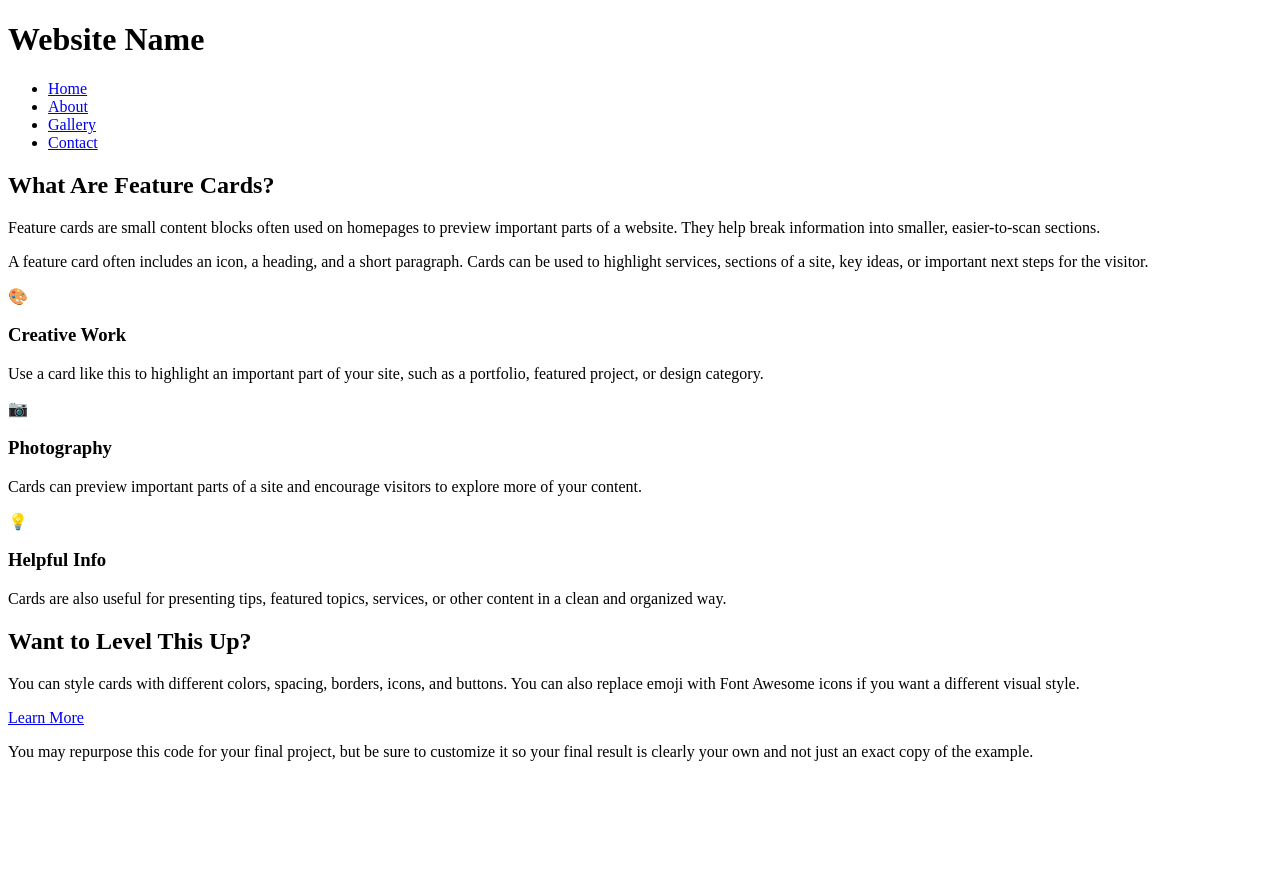
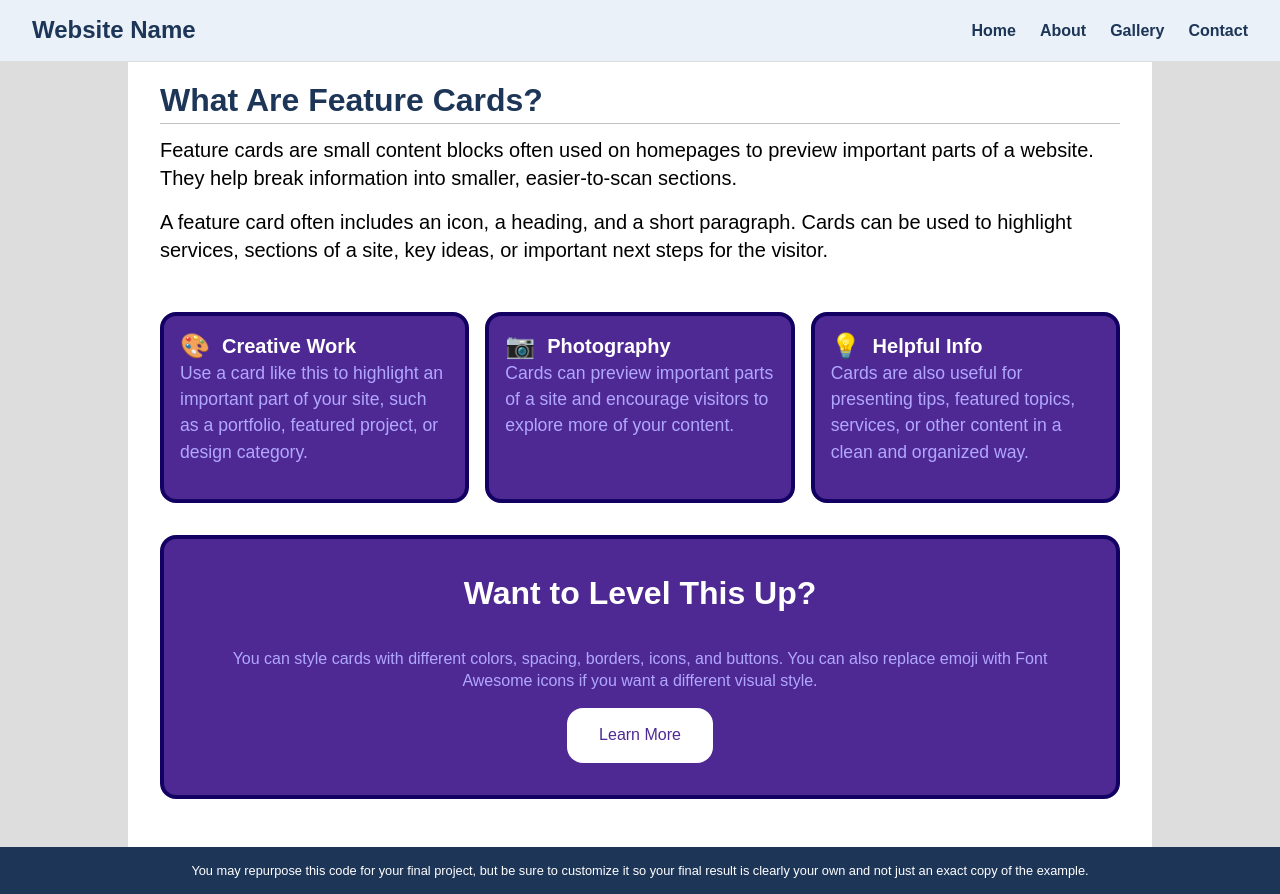
Before and after one commit to BK-0014/Cards, a plain HTML site: page index.html in a window 1280 px wide. Before the commit the page ends 800 px from the top, so only its background shows below. Drawn offline with Linux system fonts and the light colour scheme.

Commit message:
Added CSS

```diff
--- a/cards.css
+++ b/cards.css
@@ -72,31 +72,47 @@ main {
    ========================= */
 /* CSS Grid places the cards into columns */
 .card-grid {
-
+  display: grid;
+  grid-template-columns: 1fr 1fr 1fr;
+  gap: 1rem;
 }
 
 .card {
+  background-color: #4e2993;
+  border: 4px solid rgb(18, 0, 98);
+  border-radius: 1rem;
+  padding: 1rem;
 
+  display: flex;
+  flex-direction: column;
 
   /* keeps the cards consistent in height */
 
 }
 
 .card-title {
-
+ display: flex;
+ align-items: center;
+ gap: 0.75rem;
 }
 
 .card-icon {
    /* size of icons */
+   font-size: 150%;
+   line-height: 1;
+
 
 }
 
 .card h3 {
-
+  font-size: 125%;
+  color: #ffffff;
 }
 
 .card p {
-
+  font-size: 110%;
+  line-height: 1.5;
+  color: #b2a7ff;
 }
 
 
@@ -104,18 +120,31 @@ main {
 /* CALL TO ACTION SECTION
    ========================= */
 .cta-section {
-
+  background-color: #4e2993;
+  border: 4px solid rgb(18, 0, 98);
+  margin: 2rem 0;
+  padding: 2rem;
+  border-radius: 1rem;
+  text-align: center;
 }
 
 .cta-section h2 {
-
+  font-size: 200%;
+  margin-bottom: 2rem;
+  color: #ffffff;
 }
 
 .cta-section p {
-
+  color: #b2a7ff;
 }
 
 .cta-button {
+  display: inline-block;
+  background-color: #ffffff;
+  color: #4e2993;
+  text-decoration: none;
+  padding: 1rem 2rem;
+  border-radius: 1rem;
 
 }
 
@@ -143,13 +172,14 @@ footer p {
 
 /* RESPONSIVE MEDIA QUERIES
    ========================= */
-@media (max-width: ) {
+@media (width < 480px){
   header {
-
+    flex-direction: column;
+    align-items: center;
   }
 
   .card-grid {
-
+    grid-template-columns: 1fr;
   }
 
 }
--- a/index.html
+++ b/index.html
@@ -4,7 +4,8 @@
   <meta charset="UTF-8">
   <meta name="viewport" content="width=device-width, initial-scale=1.0">
   <title>Homepage Feature Cards Example</title>
-
+  <link rel="stylesheet" href="reset.css">
+  <link rel="stylesheet" href="cards.css">
 
 </head>
 
@@ -35,29 +36,29 @@
     </section>
 
     <!-- Feature cards section -->
-    <section>
+    <section class="card-grid">
 
-      <article>
-        <div>
-          <span>🎨</span>
+      <article class="card">
+        <div class="card-title">
+          <span class="card-icon">🎨</span>
           <h3>Creative Work</h3>
         </div>
 
         <p>Use a card like this to highlight an important part of your site, such as a portfolio, featured project, or design category.</p>
       </article>
 
-      <article>
-        <div>
-          <span>📷</span>
+      <article class="card">
+        <div class="card-title">
+          <span class="card-icon">📷</span>
           <h3>Photography</h3>
         </div>
 
         <p>Cards can preview important parts of a site and encourage visitors to explore more of your content.</p>
       </article>
 
-      <article>
-        <div>
-          <span>💡</span>
+      <article class="card">
+        <div class="card-title">
+          <span class="card-icon">💡</span>
           <h3>Helpful Info</h3>
         </div>
 
@@ -67,11 +68,11 @@
     </section>
 
     <!-- Call to Action section -->
-    <section>
+    <section class="cta-section">
       <h2>Want to Level This Up?</h2>
       <p>You can style cards with different colors, spacing, borders, icons, and buttons. You can also replace emoji with Font Awesome icons if you want
         a different visual style.</p>
-      <a href="#">Learn More</a>
+      <a href="#" class="cta-button">Learn More</a>
     </section>
 
   </main>
```
